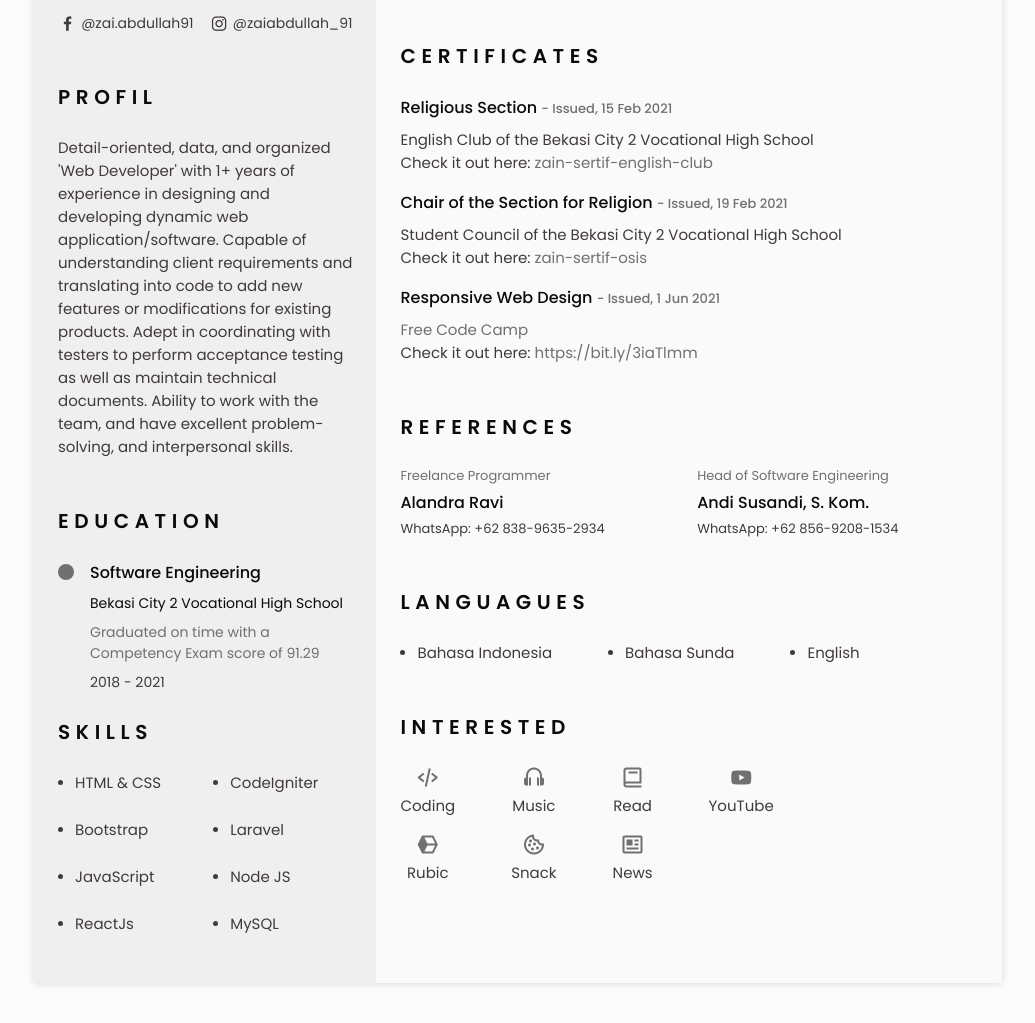
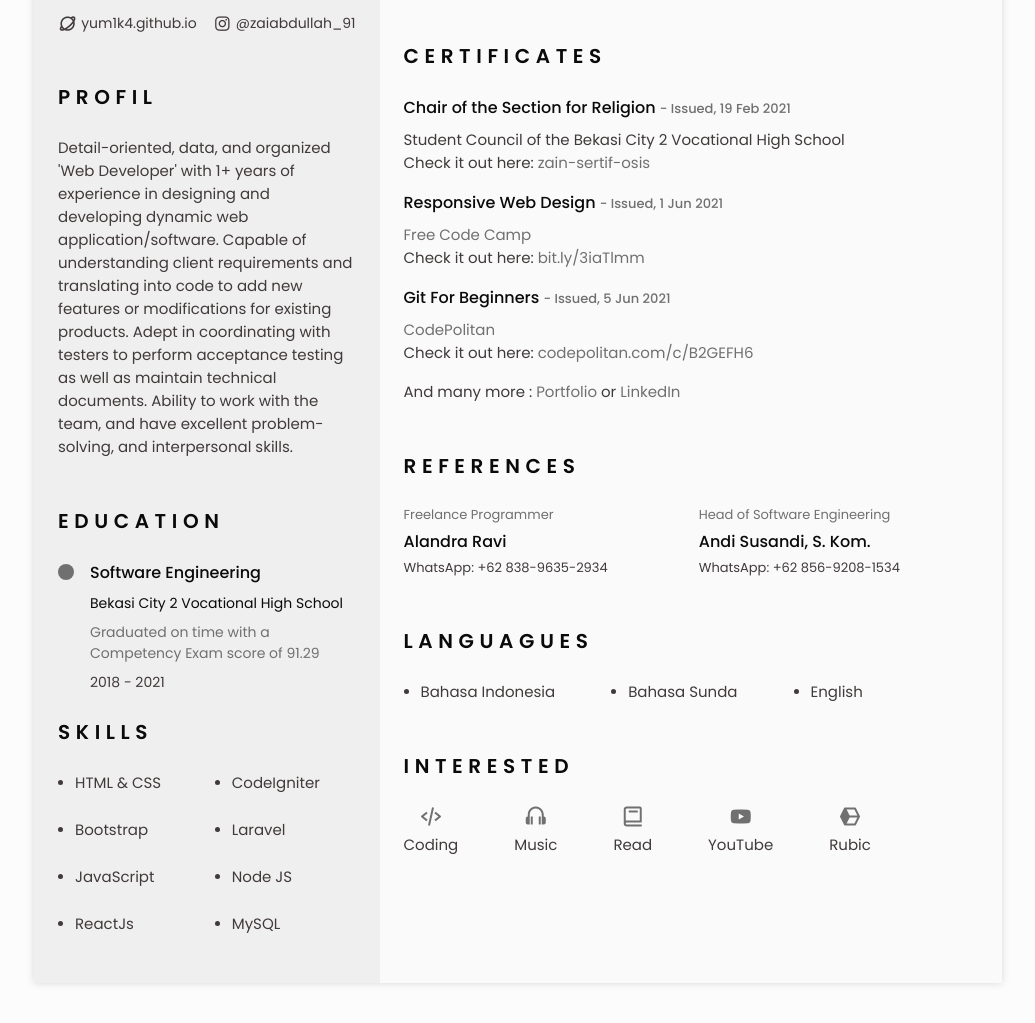
Before and after one commit to yUm1k4/zain-cv, a plain HTML site: page index.html in a window 1280 px wide. Shown: the part 535-1558 px from the top of the page, without its empty margins (122-1157 px from the left). Drawn offline with nearby package versions, Linux system fonts and the light colour scheme.

Commit message:
fix: update social, certificate, & interested

```diff
--- a/assets/css/styles.css
+++ b/assets/css/styles.css
@@ -646,7 +646,7 @@ img {
   }
 
   .interests__container {
-    grid-template-columns: repeat(4, max-content);
+    grid-template-columns: repeat(5, max-content);
     column-gap: 3.5rem;
   }
 }
--- a/index.html
+++ b/index.html
@@ -153,8 +153,8 @@
                             <a href="https://github.com/yum1k4" target="_blank" class="social__link">
                                 <i class="bx social__icon bxl-github"></i> @yum1k4
                             </a>
-                            <a href="https://facebook.com/zai.abdullah91" target="_blank" class="social__link">
-                                <i class="bx social__icon bxl-facebook"></i> @zai.abdullah91
+                            <a href="https://yum1k4.github.io/" target="_blank" class="social__link">
+                                <i class="bx social__icon bx-planet"></i> yum1k4.github.io
                             </a>
                             <a href="https://instagram.com/zaiabdullah_91" target="_blank" class="social__link">
                                 <i class="bx social__icon bxl-instagram"></i> @zaiabdullah_91
@@ -319,19 +319,6 @@
                         <div class="certificate__container bd-grid">
                             <div class="certificate__content">
                                 <h3 class="certificate__title">
-                                    Religious Section <span class="certificate__subtitle">- Issued, 15 Feb 2021</span>
-                                </h3>
-                                <p class="certificate__decription">
-                                    English Club of the Bekasi City 2 Vocational High School
-                                    <!-- Awarded as a Religious Section, for his contribution during his participation in the English Club of Bekasi City 2 Vocational High School English Club. <i>(softcopy)</i> -->
-                                    <!-- Diberikan sebagai Seksi Keagamaan, atas kontribusinya selama berpartisipasi dalam ekskul English Club SMK Negeri 2 Kota Bekasi. <i>(softcopy)</i> -->
-                                </p>
-                                <p class="certificate__description">
-                                    Check it out here: <a href="https://yum1k4.github.io/img/sertifikat/zainudin sertifikat english club.png">zain-sertif-english-club</a>
-                                </p>
-                            </div>
-                            <div class="certificate__content">
-                                <h3 class="certificate__title">
                                     <!-- Award Certificate from the Student Council -->
                                     Chair of the Section for Religion <span class="certificate__subtitle">- Issued, 19 Feb 2021</span>
                                 </h3>
@@ -341,7 +328,7 @@
                                     <!-- Diberikan sebagai Ketua Seksi Bidang Kerohanian periode 2020/2021, atas pengabdiannya sebagai Pengurus OSIS SMK Negeri 2 Kota Bekasi yang telah menyelesaikan tugasnya dengan baik. <i>(softcopy)</i> -->
                                 </p>
                                 <p class="certificate__description">
-                                    Check it out here: <a href="https://yum1k4.github.io/img/sertifikat/zainudin sertifikat osis.jpg">zain-sertif-osis</a>
+                                    Check it out here: <a target="_blank" href="https://yum1k4.github.io/img/sertifikat/zainudin sertifikat osis.jpg">zain-sertif-osis</a>
                                 </p>
                             </div>
                             <div class="certificate__content">
@@ -349,10 +336,26 @@
                                     Responsive Web Design <span class="certificate__subtitle">- Issued, 1 Jun 2021</span>
                                 </h3>
                                 <p class="certificate__decription">
-                                    <a href="https://freecodecamp.org" target="_blank">Free Code Camp</a>
+                                    <a target="_blank" href="https://freecodecamp.org" target="_blank">Free Code Camp</a>
                                 </p>
                                 <p class="certificate__description">
-                                    Check it out here: <a href="https://bit.ly/3iaTlmm">https://bit.ly/3iaTlmm</a>
+                                    Check it out here: <a target="_blank" href="https://bit.ly/3iaTlmm">bit.ly/3iaTlmm</a>
+                                </p>
+                            </div>
+                            <div class="certificate__content">
+                                <h3 class="certificate__title">
+                                    Git For Beginners <span class="certificate__subtitle">- Issued, 5 Jun 2021</span>
+                                </h3>
+                                <p class="certificate__decription">
+                                    <a target="_blank" href="https://codepolitan.com" target="_blank">CodePolitan</a>
+                                </p>
+                                <p class="certificate__description">
+                                    Check it out here: <a target="_blank" href="https://www.codepolitan.com/c/B2GEFH6">codepolitan.com/c/B2GEFH6</a>
+                                </p>
+                            </div>
+                            <div class="certificate__content">
+                                <p class="certificate__description">
+                                    And many more : <a target="_blank" href="https://yum1k4.github.io/#about">Portfolio</a> or <a target="_blank" href="https://linkedin.com/in/yum1k4">LinkedIn</a>
                                 </p>
                             </div>
                         </div>
@@ -438,7 +441,7 @@
                                 <span class="interests__name">Rubic</span>
                             </div>
 
-                            <div class="interests__content">
+                            <!-- <div class="interests__content">
                                 <i class="bx interests__icon bx-cookie"></i>
                                 <span class="interests__name">Snack</span>
                             </div>
@@ -446,7 +449,7 @@
                             <div class="interests__content">
                                 <i class="bx interests__icon bx-news"></i>
                                 <span class="interests__name">News</span>
-                            </div>
+                            </div> -->
                         </div>
                     </section>
                 </div>
```
